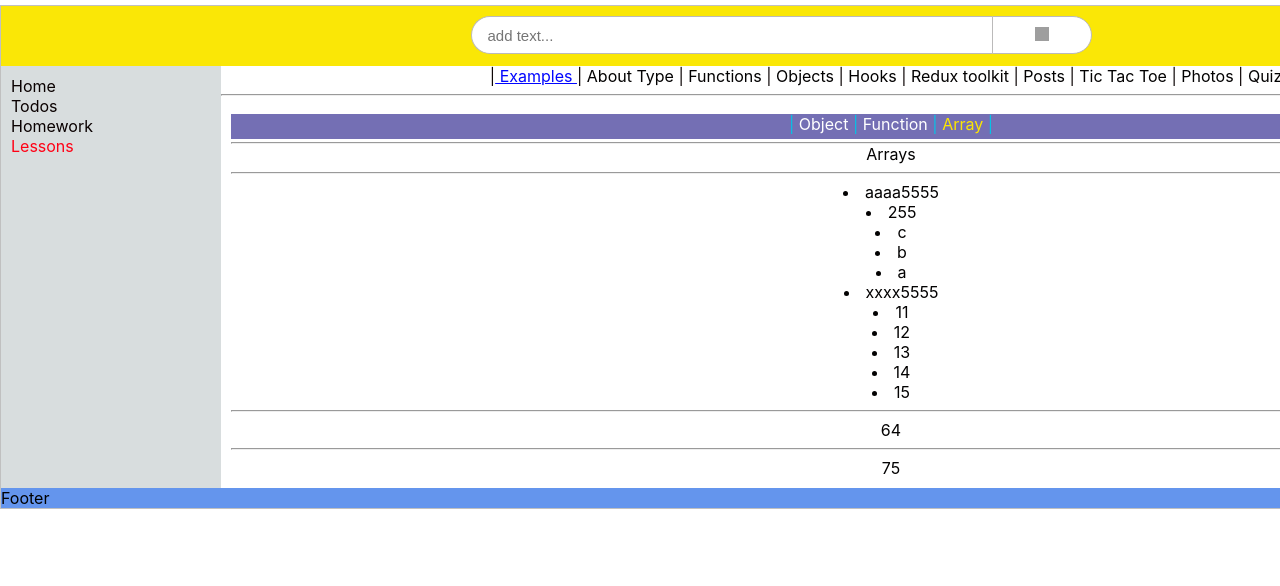
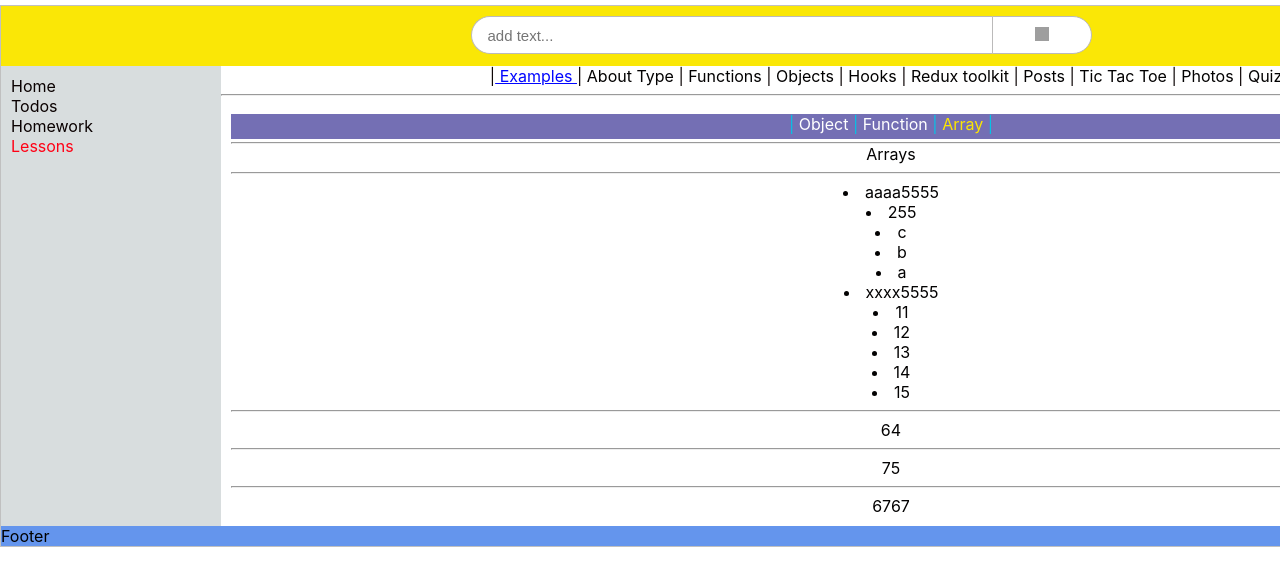
Before and after one commit to VladimirShumliaiev/Type-script-React, a React (Create React App) app in the folder my-app/: page /lessons/examples/examplesArray in a window 1280 px wide. Shown: the top 586 px of the page. Built offline with nearby package versions, Linux system fonts and the light colour scheme; grey boxes are pictures that could not be loaded.

Commit message:
27.05.2023 +++

```diff
--- a/my-app/src/Components/mainContent/Lessons/Components Lessons/Examples/ExampleComponents/ExampleArrays.js
+++ b/my-app/src/Components/mainContent/Lessons/Components Lessons/Examples/ExampleComponents/ExampleArrays.js
@@ -33,20 +33,59 @@ const ExampleArrays = () => {
         } else {
             return max
         }
-    },0)
+    }, 0)
 
     const maxAge2 = ages.reduce((max, age) => (age > max ? age : max), 75)
 
+    const colors = [
+        {
+            id: 'xekare',
+            title: 'red red',
+            rating: 3
+        },
+        { id: 'jbwsof',
+            title: 'blue blue',
+            rating: 2
+        },
+        { id: 'prigbj',
+            title: 'grizzly grey',
+            rating: 5
+        }
+    ]
+
+    const hashColors = colors.reduce((hash, {id, title, rating}) => {
+        hash[id] = {title, rating};
+        return hash;
+    },{})
+
+    console.log(hashColors)
+
+
+    const manAges = [5,34,52,12,67,43,12,]
+
+    const maxManAges = manAges.reduce((max, age) => {
+        if (age > max) {
+            return age
+        }
+        if (age < max) {
+            return max
+        }
+    },0)
+
+    const maxManAges2 = manAges.reduce((max, age) => (age > max ? age : max),0)
 
     return (
         <div>
             Arrays
             <hr/>
-            {array3.reverse().map((e,index) => <li key={index}>{e}</li>)}
+            {array3.reverse().map((e, index) => <li key={index}>{e}</li>)}
             <hr/>
             {maxAge}
             <hr/>
             {maxAge2}
+            <hr/>
+            {maxManAges}
+            {maxManAges2}
         </div>
     );
 };
```
